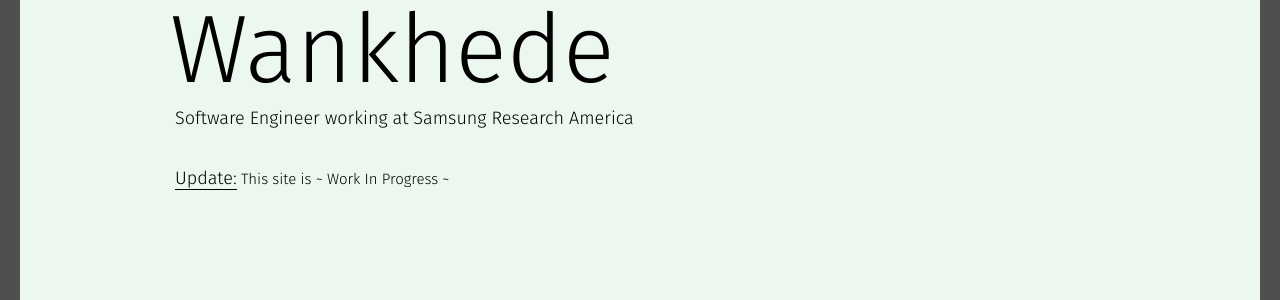
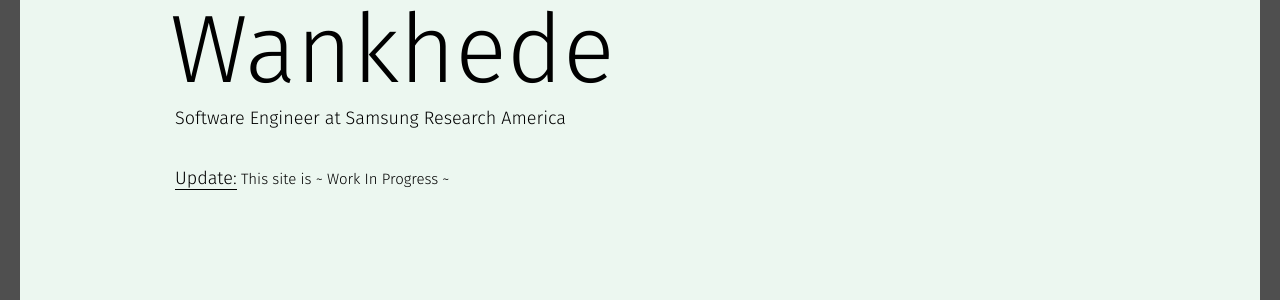
Before and after one commit to dineyw23/dineyw23.github.io, a Jekyll site: the page built from index.html, in a window 1280 px wide. Shown: the part 323-623 px from the top of the page. Built offline with Jekyll 4.4.1, drawn with Linux system fonts in a browser that asks for light colours.

Commit message:
remove unecessary verbs

```diff
--- a/index.html
+++ b/index.html
@@ -11,7 +11,7 @@ layout: default
         <h1 id="lname"> Wankhede </h1>
         <div id="subheader">
 
-          <h2>Software Engineer working at Samsung Research America </h2>
+          <h2>Software Engineer at Samsung Research America </h2>
 
           <br><br><br>
           <h2 class="underline">Update:</h2>
```
